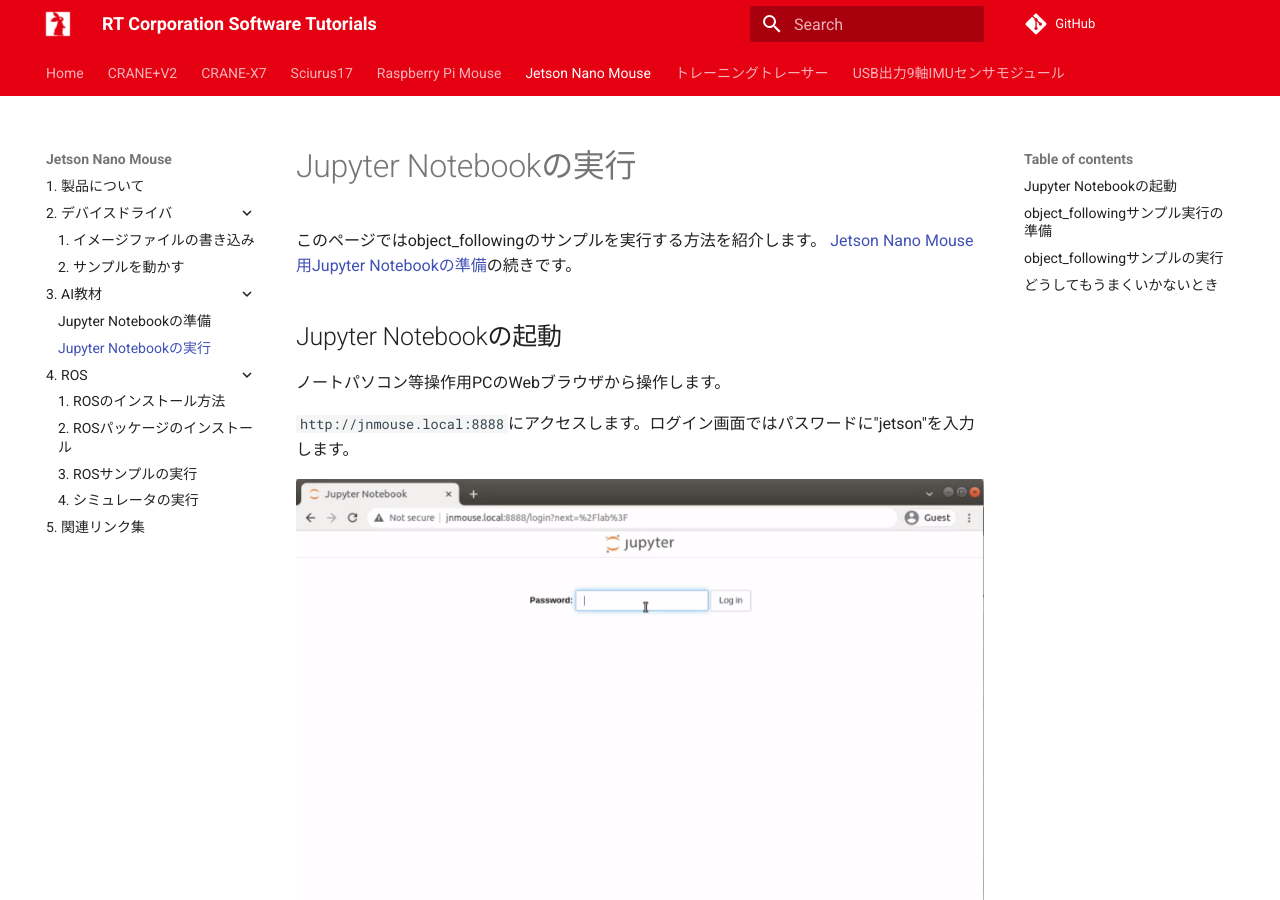
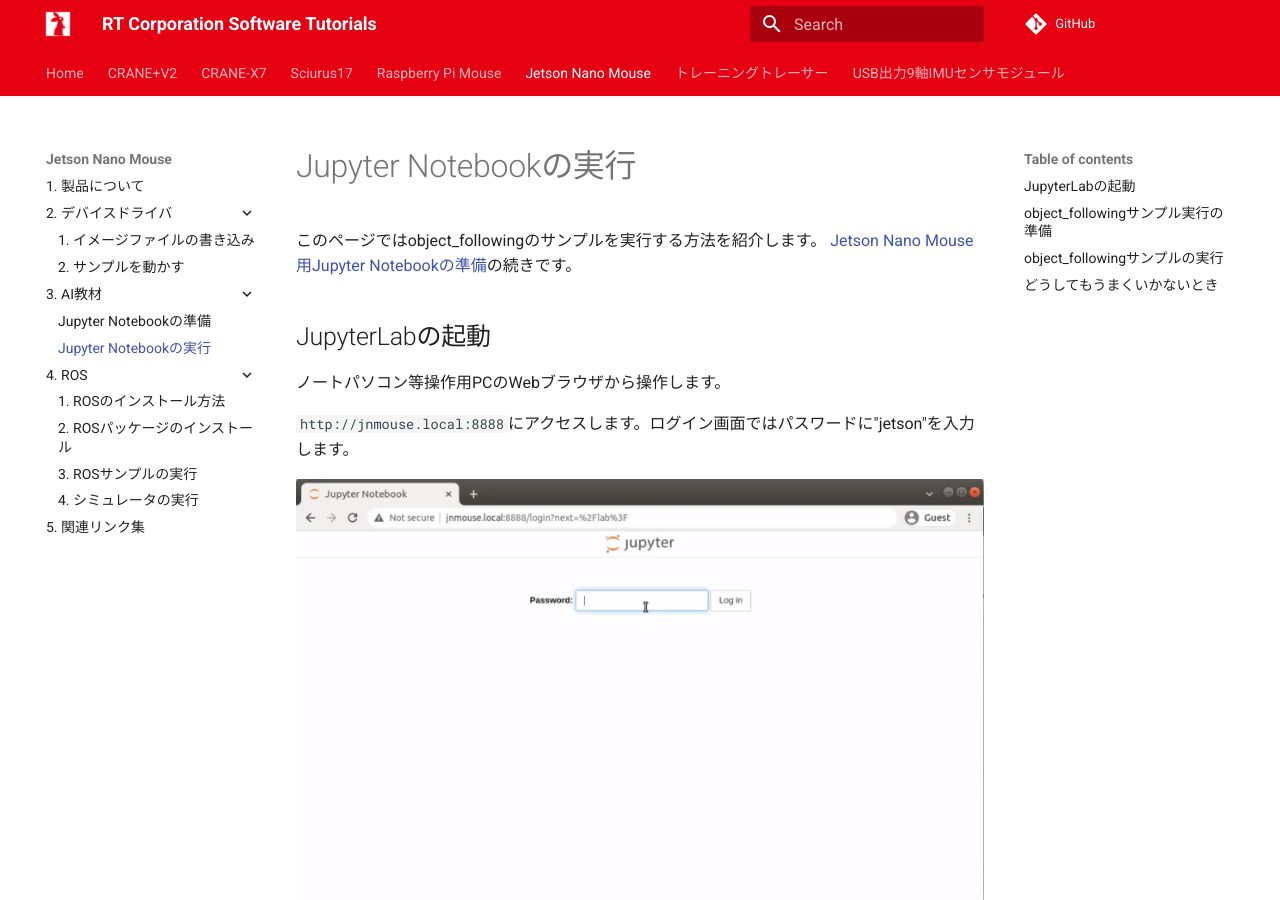
Before and after one commit to rt-net/tutorials, an MkDocs documentation site: the page built from docs/jnmouse/jupyter-notebook/example.md, in a window 1280 px wide and 900 px high. Built offline with MkDocs 1.6.1 and Material for MkDocs 9.7.7, drawn with Linux system fonts in a browser that asks for light colours; comment, search, counter and statistics services are not loaded.

Commit message:
Notebookサンプルの目次を更新

```diff
--- a/docs/jnmouse/jupyter-notebook/example.md
+++ b/docs/jnmouse/jupyter-notebook/example.md
@@ -5,7 +5,7 @@
 
 このページではobject_followingのサンプルを実行する方法を紹介します。
 [Jetson Nano Mouse用Jupyter Notebookの準備](./install.md)の続きです。
-## Jupyter Notebookの起動
+## JupyterLabの起動 {: #launch-jupyterlab}
 
 ノートパソコン等操作用PCのWebブラウザから操作します。
 
@@ -56,7 +56,7 @@
 * [https://jetbot.org/master/examples/collision_avoidance.html](https://jetbot.org/master/examples/collision_avoidance.html){target=_blank rel=noopener}
 * [https://jetbot.org/master/examples/road_following.html](https://jetbot.org/master/examples/road_following.html){target=_blank rel=noopener}
 
-## どうしてもうまくいかないとき
+## どうしてもうまくいかないとき {: #troubleshooting}
 
 よく起きるトラブル（開発中に頻繁に遭遇したトラブル）についてGitHub上でまとめています。
 
```
